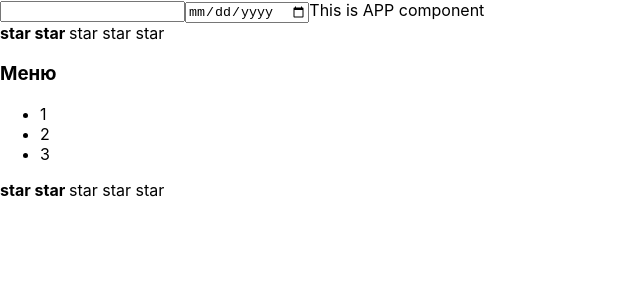
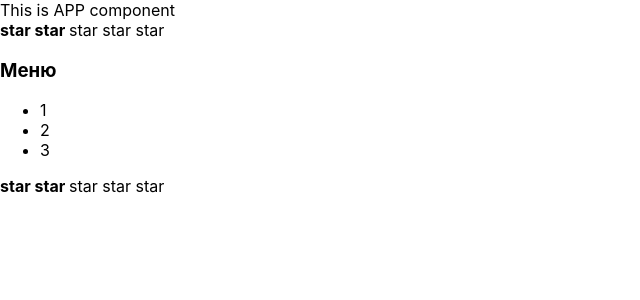
Before and after one commit to AndreyZaytsev90/MyRepository, a React (Create React App) app in the folder IT-KAMASUTRA/tempyarn/my-app/: page / in a window 1280 px wide. Shown: the top 300 px of the page, without its empty margins (0-640 px from the left). Built offline with nearby package versions, Linux system fonts and the light colour scheme.

Commit message:
return last version

```diff
--- a/IT-KAMASUTRA/tempyarn/my-app/src/App.tsx
+++ b/IT-KAMASUTRA/tempyarn/my-app/src/App.tsx
@@ -19,9 +19,6 @@ function App() {
     console.log("App rendering")
     return (
         <div>
-            <input/>
-            <input checked={true} type= "date"/>
-
 
             <AppTitle/>
             <Rating/>
```
